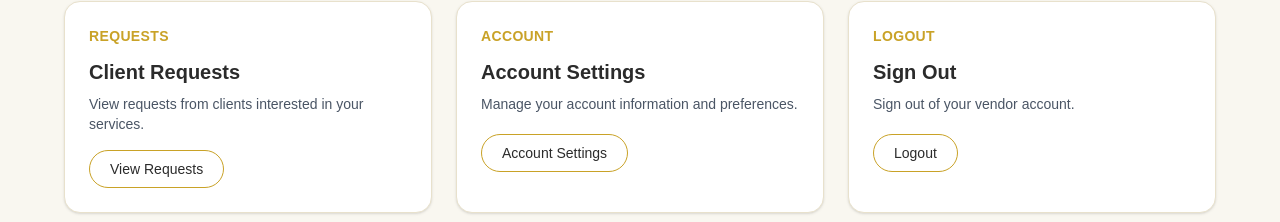
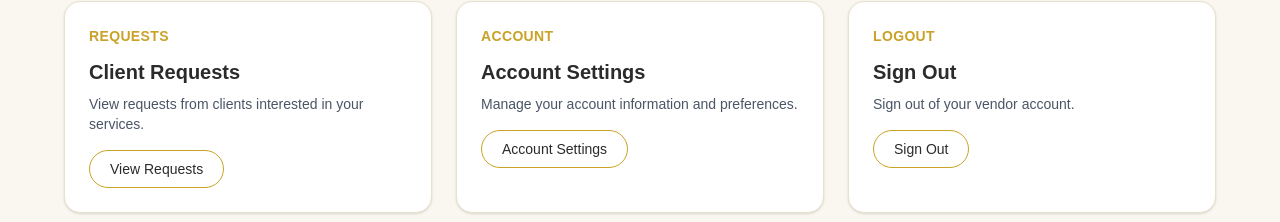
Before and after one commit to ReeSeng1/wedding-event-platform, a Next.js app in the folder frontend/: page /vendors/dashboard in a window 1280 px wide. Shown: the part 455-677 px from the top of the page. Built offline with nearby package versions, Linux system fonts and the light colour scheme.

Commit message:
update the dashboard page

```diff
--- a/frontend/src/app/vendors/dashboard/page.tsx
+++ b/frontend/src/app/vendors/dashboard/page.tsx
@@ -91,11 +91,11 @@ export default function VendorDashboardPage() {
                         <p className="mt-2 text-sm text-gray-600">
                             Manage your account information and preferences.
                         </p>
-                        <button
-                           type="button"
-                           className="mt-5 rounded-full border border-[#C9A227] px-5 py-2 text-sm font-medium text-[#2B2B2B] hover:bg-[#C9A227]">
+                        <Link
+                           href={"/vendors/settings"}
+                           className="mt-4 inline-block rounded-full border border-[#C9A227] px-5 py-2 text-sm font-medium text-[#2B2B2B] hover:bg-[#C9A227]">
                             Account Settings
-                        </button>
+                        </Link>
                     </div>
                     <div className="rounded-2xl border border-[#E8E1CC] bg-white p-6 shadow-sm">
                         <p className="text-sm font-semibold uppercase tracking-wide text-[#C9A227]">
@@ -107,11 +107,11 @@ export default function VendorDashboardPage() {
                         <p className="mt-2 text-sm text-gray-600">
                             Sign out of your vendor account.
                         </p>
-                        <button
-                           type="button"
-                           className="mt-5 rounded-full border border-[#C9A227] px-5 py-2 text-sm font-medium text-[#2B2B2B] hover:bg-[#C9A227]">
-                            Logout
-                        </button>
+                        <Link
+                           href={"/vendors/login"}
+                           className="mt-4 inline-block rounded-full border border-[#C9A227] px-5 py-2 text-sm font-medium text-[#2B2B2B] hover:bg-[#C9A227]">
+                            Sign Out
+                        </Link>
                     </div>
                 </div>
             </div>
```
